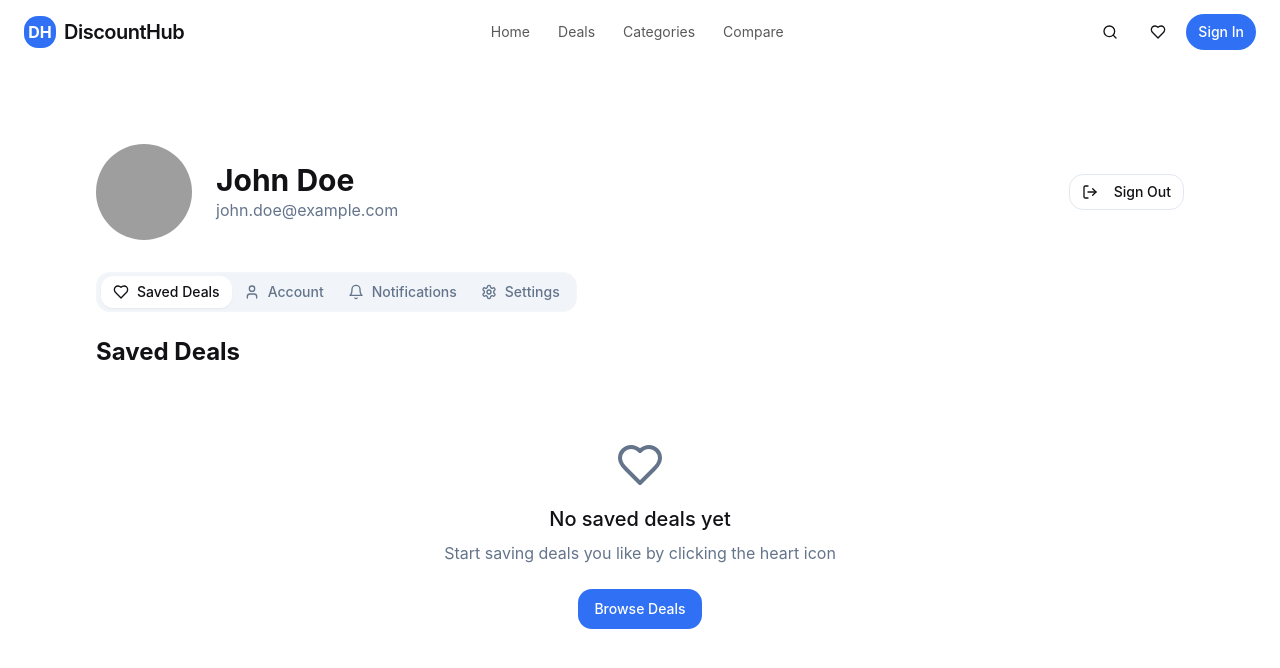
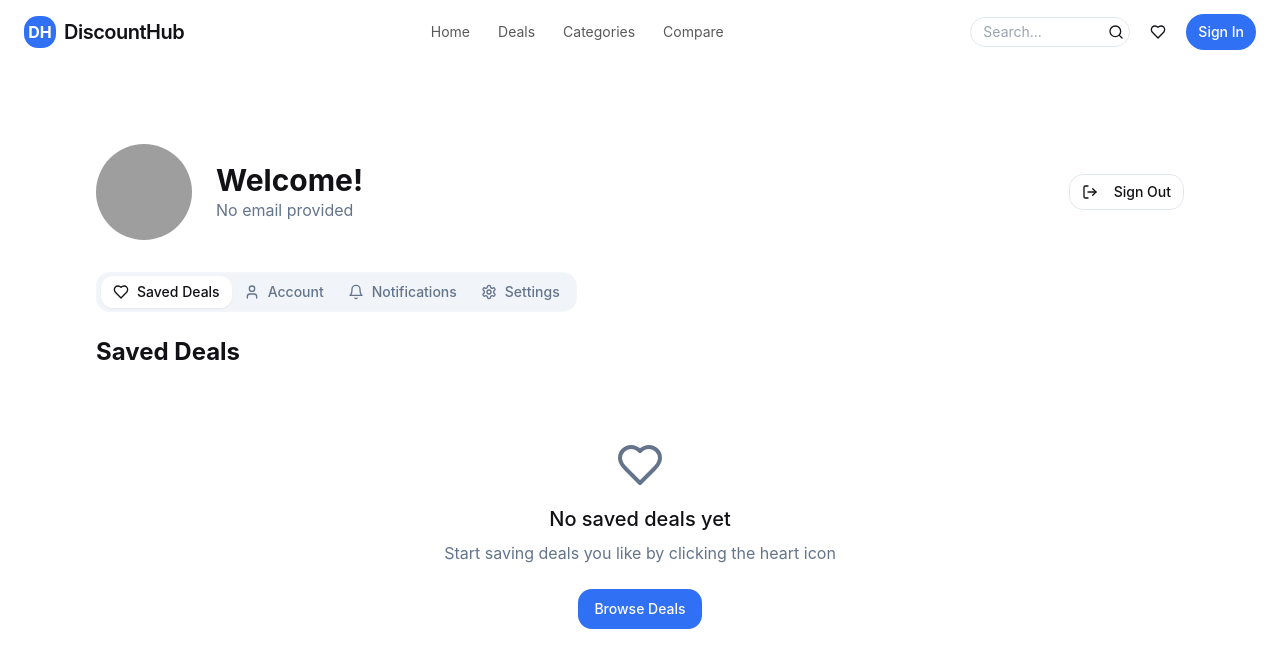
Before and after one commit to DharshanSondi/deal-a-lot, a React (Vite) app: page /profile in a window 1280 px wide. Shown: the top 668 px of the page. Built offline with nearby package versions, Linux system fonts and the light colour scheme; grey boxes are pictures that could not be loaded; a web font is replaced by a local one.

Commit message:
Fix: Search and profile issues
Fixes the search bar functionality and updates the profile information after login.

```diff
--- a/src/components/ui/navbar.tsx
+++ b/src/components/ui/navbar.tsx
@@ -124,13 +124,20 @@ export function Navbar() {
 
         <div className="hidden md:flex items-center space-x-2">
           <form onSubmit={handleSearch} className="relative">
+            <input
+              type="text"
+              placeholder="Search..."
+              value={searchQuery}
+              onChange={(e) => setSearchQuery(e.target.value)}
+              className="w-40 px-3 py-1 text-sm rounded-full border border-border bg-background/80 focus:outline-none"
+            />
             <Button
               variant="ghost"
               size="icon"
-              className="rounded-full"
+              className="absolute right-0 top-1/2 transform -translate-y-1/2 h-7 w-7 rounded-full"
               type="submit"
             >
-              <Search className="h-5 w-5" />
+              <Search className="h-4 w-4" />
               <span className="sr-only">Search</span>
             </Button>
           </form>
--- a/src/pages/Profile.tsx
+++ b/src/pages/Profile.tsx
@@ -17,9 +17,9 @@ export default function Profile() {
   const [savedDeals, setSavedDeals] = useState<Deal[]>([]);
   const [isLoading, setIsLoading] = useState(true);
   const [user, setUser] = useState({
-    name: "John Doe",
-    email: "john.doe@example.com",
-    avatar: "https://api.dicebear.com/7.x/avataaars/svg?seed=John",
+    name: "",
+    email: "",
+    avatar: "https://api.dicebear.com/7.x/avataaars/svg?seed=User",
     notifications: {
       email: true,
       push: true,
@@ -35,6 +35,22 @@ export default function Profile() {
       const userSavedDeals = mockDeals.filter(deal => savedDealIds.includes(deal.id));
       setSavedDeals(userSavedDeals);
       setIsLoading(false);
+
+      // Get user info from localStorage if available
+      const userInfo = localStorage.getItem("user");
+      if (userInfo) {
+        try {
+          const parsedUser = JSON.parse(userInfo);
+          setUser(prev => ({
+            ...prev,
+            name: parsedUser.name || "User",
+            email: parsedUser.email || "user@example.com",
+            avatar: `https://api.dicebear.com/7.x/avataaars/svg?seed=${parsedUser.name || "User"}`
+          }));
+        } catch (error) {
+          console.error("Error parsing user info:", error);
+        }
+      }
     }, 800);
   }, []);
 
@@ -82,13 +98,13 @@ export default function Profile() {
             <div className="h-24 w-24 rounded-full overflow-hidden bg-secondary/50">
               <img
                 src={user.avatar}
-                alt={user.name}
+                alt={user.name || "User"}
                 className="h-full w-full object-cover"
               />
             </div>
             <div>
-              <h1 className="text-3xl font-bold">{user.name}</h1>
-              <p className="text-muted-foreground">{user.email}</p>
+              <h1 className="text-3xl font-bold">{user.name || "Welcome!"}</h1>
+              <p className="text-muted-foreground">{user.email || "No email provided"}</p>
             </div>
             <div className="md:ml-auto">
               <Button variant="outline" size="sm" onClick={handleLogout}>
```
